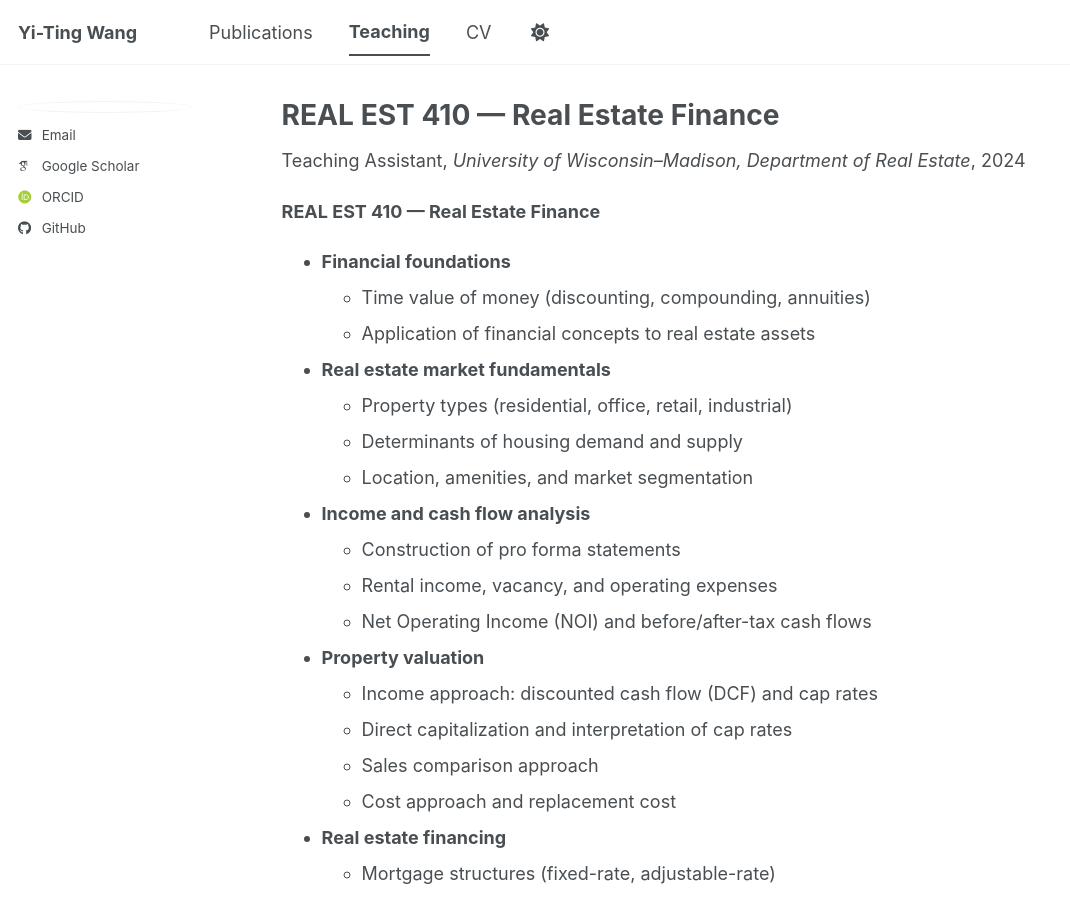
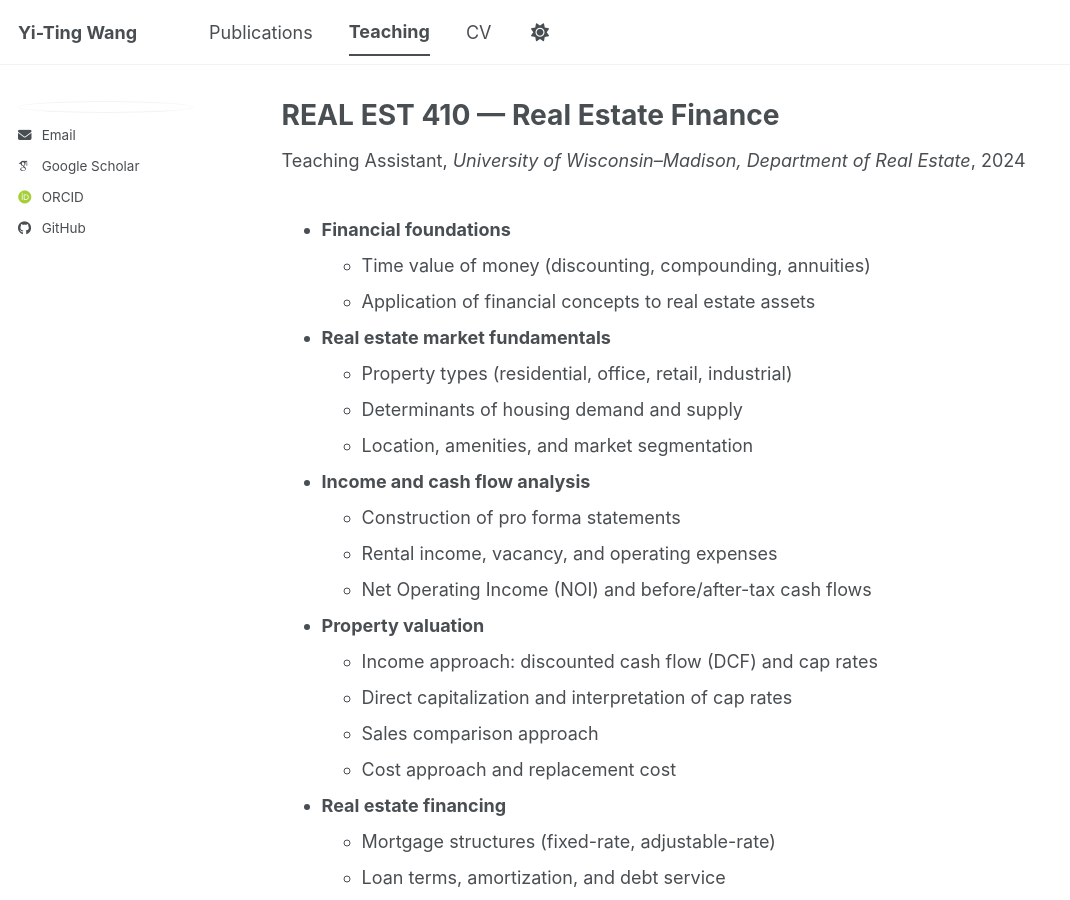
Before and after one commit to Yi-Ting-Econ/Yi-Ting-Econ.github.io, a Jekyll site: the page built from _teaching/2014-spring-teaching-1.md, in a window 1280 px wide and 900 px high. Shown: the whole window, without its empty margins (0-1070 px from the left). Built offline with Jekyll 4.4.1, drawn with Linux system fonts in a browser that asks for light colours; some web fonts are replaced; a script bundle is joined from its source files by our own code; library files that are not in the unit come from our copies.

Commit message:
Remove course title from teaching document

```diff
--- a/_teaching/2014-spring-teaching-1.md
+++ b/_teaching/2014-spring-teaching-1.md
@@ -7,8 +7,6 @@ venue: "University of Wisconsin–Madison, Department of Real Estate"
 date: 2024-09-01
 #location: "City, Country"
 ---
-
-**REAL EST 410 — Real Estate Finance**
 
 - **Financial foundations**
   - Time value of money (discounting, compounding, annuities)
```
